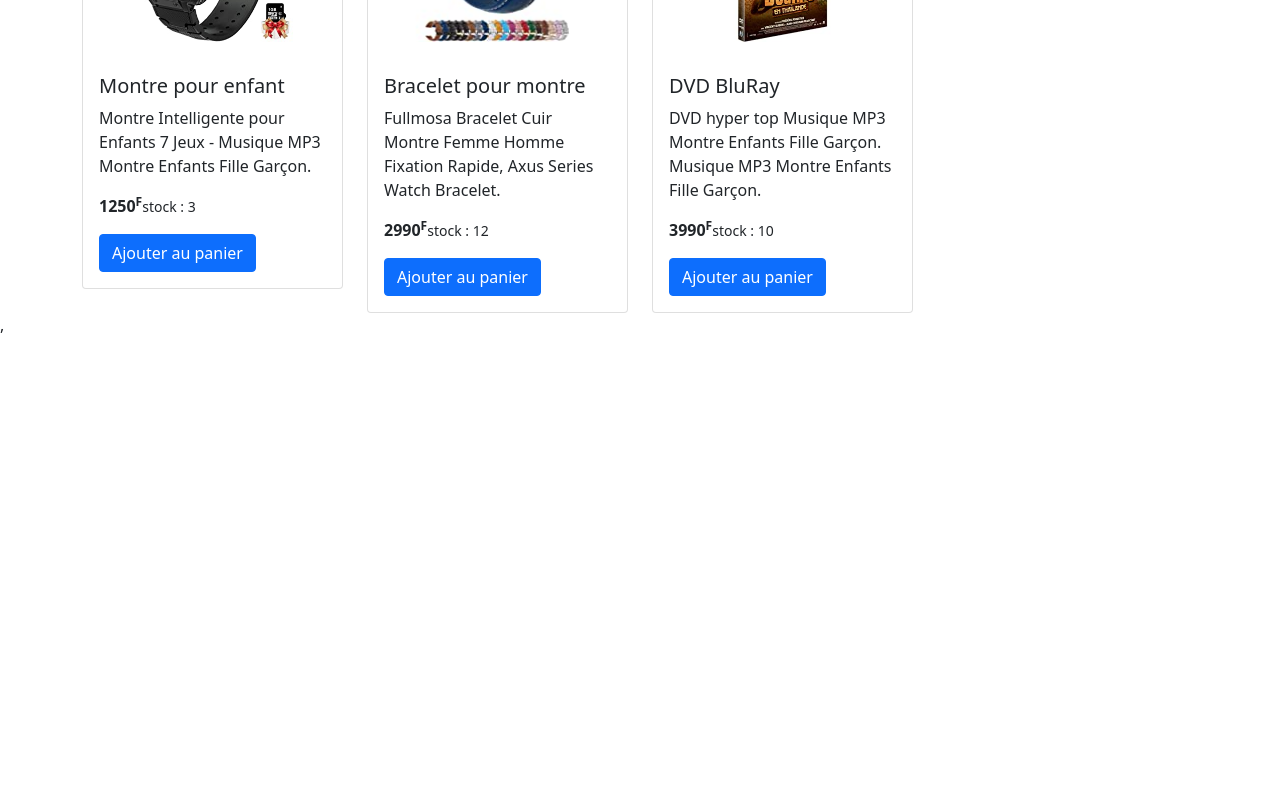
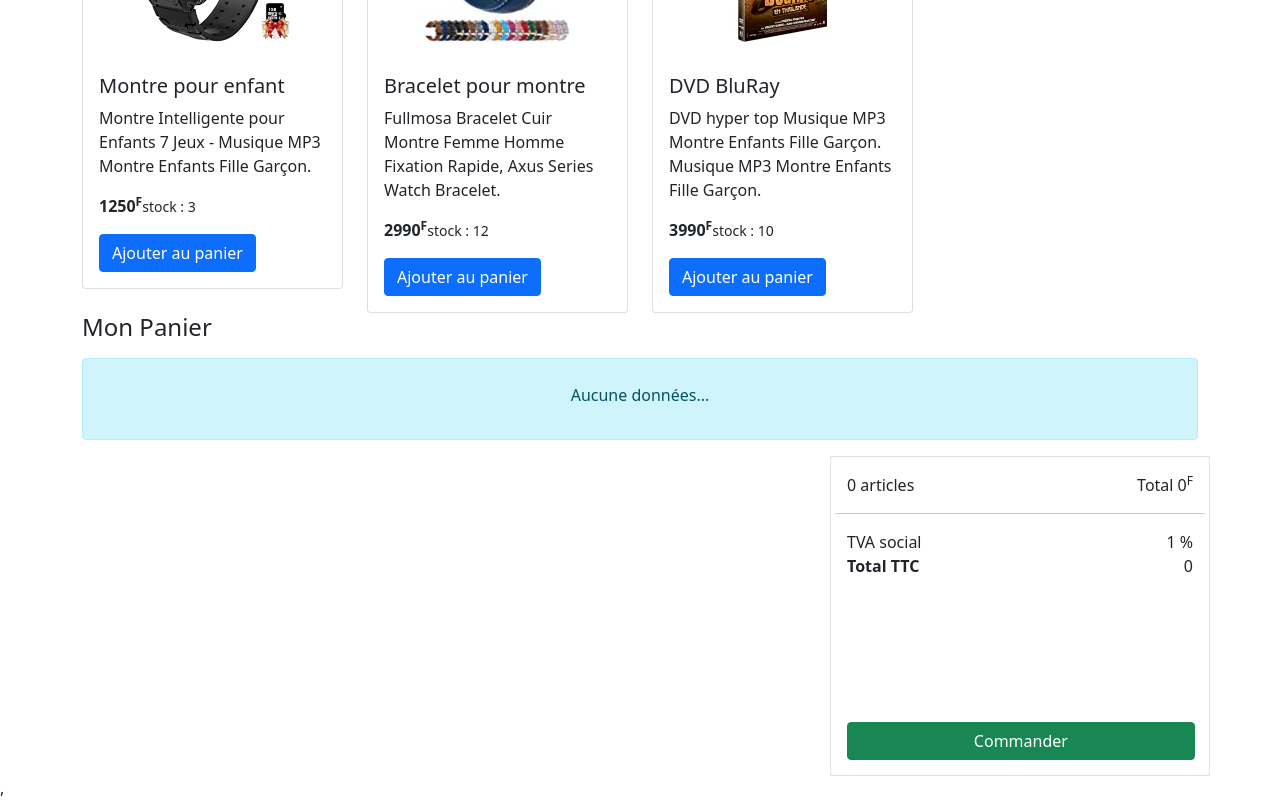
Before and after one commit to KROMER98/react-ecommerce, a React (Vite) app: page / in a window 1280 px wide. Shown: the part 261-1061 px from the top of the page. Before the commit the page ends 800 px from the top, so only its background shows below. Built offline with nearby package versions, Linux system fonts and the light colour scheme.

Commit message:
Create Cart Component

```diff
--- /dev/null
+++ b/src/functions/totalPrice.ts
@@ -0,0 +1,3 @@
+export function totalPrice(data: any) {
+  return data.reduce((a: number, b: any) => (a = a + b.qte * b.price), 0);
+}
--- /dev/null
+++ b/src/functions/totalProductCart.ts
@@ -0,0 +1,3 @@
+export function totalProductCart(data: any) {
+  return data.reduce((a: number, b: any) => (a = a + b.qte), 0);
+}
--- a/src/pages/Cart.tsx
+++ b/src/pages/Cart.tsx
@@ -1,10 +1,135 @@
-import { Container, Alert } from "react-bootstrap";
+import React from "react";
+import {
+  Button,
+  Col,
+  Container,
+  Row,
+  Table,
+  InputGroup,
+  FormControl,
+} from "react-bootstrap";
+import AlertComponent from "../components/UI/Alert";
+import Loading from "../components/UI/Loading";
+import Title from "../components/UI/Title";
+import { totalProductCart } from "../functions/totalProductCart";
+import { totalPrice } from "../functions/totalPrice";
 
-const Cart: React.FC<any> = ({ title, text, bg }) => {
+const Cart: React.FC<any> = ({ list }) => {
+  // State
+  const tvaSocial = 1;
+  const [isLoading, setIsLoading] = React.useState<boolean>(false);
+  const [hasError, setHasError] = React.useState<boolean>(false);
+  const totalTTC = (totalPrice(list) * tvaSocial) / 100 + totalPrice(list);
+
+  // Event
+
+  // Render
   return (
-    <Container>
-      <h4>Ma page Panier</h4>
-    </Container>
+    <>
+      {hasError ? (
+        <AlertComponent
+          title={"Erreur du serveur"}
+          text={"Veuillez réessayer plus tard."}
+          bg={"danger"}
+        />
+      ) : (
+        <Container>
+          <Row>
+            <Title text={"Mon Panier"} />
+            <Col className="text-end"></Col>
+          </Row>
+          <Row>
+            {isLoading ? (
+              <Loading text={"Chargement en cours..."} />
+            ) : (
+              <>
+                {!list.length && (
+                  <>
+                    <AlertComponent text={"Aucune données..."} bg={"info"} />
+                  </>
+                )}
+
+                <Col lg={8}>
+                  <Table striped bordered hover>
+                    <tbody>
+                      {list.map((cart: any) => (
+                        <tr key={Math.random()}>
+                          <td>
+                            <img
+                              src={"../src/assets/img/products/" + cart.image}
+                              className="thumbnail me-2"
+                              width={90}
+                              alt={cart.image}
+                            />
+                            <span>{cart.name}</span>
+                          </td>
+                          <td width={150}>
+                            <InputGroup className="mb-3">
+                              <InputGroup.Text>-</InputGroup.Text>
+                              <FormControl
+                                className="text-center"
+                                aria-label="Input Qte"
+                                value={cart.qte}
+                              />
+                              <InputGroup.Text>+</InputGroup.Text>
+                            </InputGroup>
+                          </td>
+                          <td>
+                            {cart.price}
+                            <sup>F</sup>
+                          </td>
+                          <td className="text-center">
+                            <Button variant="danger">X</Button>
+                          </td>
+                        </tr>
+                      ))}
+                    </tbody>
+                  </Table>
+                </Col>
+                <Col
+                  className="border p-3"
+                  lg={4}
+                  style={{ position: "relative", height: "320px" }}
+                >
+                  <Row>
+                    <div className="overview-product-cart mb-3">
+                      <span className="">
+                        {totalProductCart(list)} articles
+                      </span>
+                      <span className="float-end">
+                        Total {totalPrice(list)}
+                        <sup>F</sup>
+                      </span>
+                    </div>
+                    <hr />
+                    <div className="">
+                      <span>TVA social</span>
+                      <span className="float-end">{tvaSocial} %</span>
+                    </div>
+                    <div className="">
+                      <strong>Total TTC</strong>
+                      <span className="float-end">{totalTTC}</span>
+                    </div>
+                    <div className="">
+                      <Button
+                        style={{
+                          position: "absolute",
+                          bottom: "15px",
+                          width: "92%",
+                        }}
+                        variant="success"
+                      >
+                        Commander
+                      </Button>
+                    </div>
+                  </Row>
+                </Col>
+              </>
+            )}
+          </Row>
+        </Container>
+      )}
+    </>
   );
 };
 
--- a/src/pages/Catalogue.tsx
+++ b/src/pages/Catalogue.tsx
@@ -11,6 +11,7 @@ import {
 import AlertComponent from "../components/UI/Alert";
 import Loading from "../components/UI/Loading";
 import Title from "../components/UI/Title";
+import Cart from "./Cart";
 
 const Catalogue: React.FC<any> = () => {
   // State
@@ -73,6 +74,7 @@ const Catalogue: React.FC<any> = () => {
         (cartProduct: any) => cartProduct.id === product.id
       );
       const newList = [...cartProductList];
+      if (product.stock > 0) {
         newList[index] = {
           id: product.id,
           name: product.name,
@@ -83,6 +85,7 @@ const Catalogue: React.FC<any> = () => {
         };
         decrStock(product);
         setCartProductList(newList);
+      }
     }
   };
 
@@ -104,8 +107,6 @@ const Catalogue: React.FC<any> = () => {
       setProductList(newList);
     }
   };
-
-  console.log(cartProductList);
 
   // Render
   return (
@@ -166,6 +167,9 @@ const Catalogue: React.FC<any> = () => {
               </>
             )}
           </Row>
+          <Row>
+            <Cart list={cartProductList} />
+          </Row>
         </Container>
       )}
     </>
```
Lines whose indentation alone changed are shown as unchanged.
